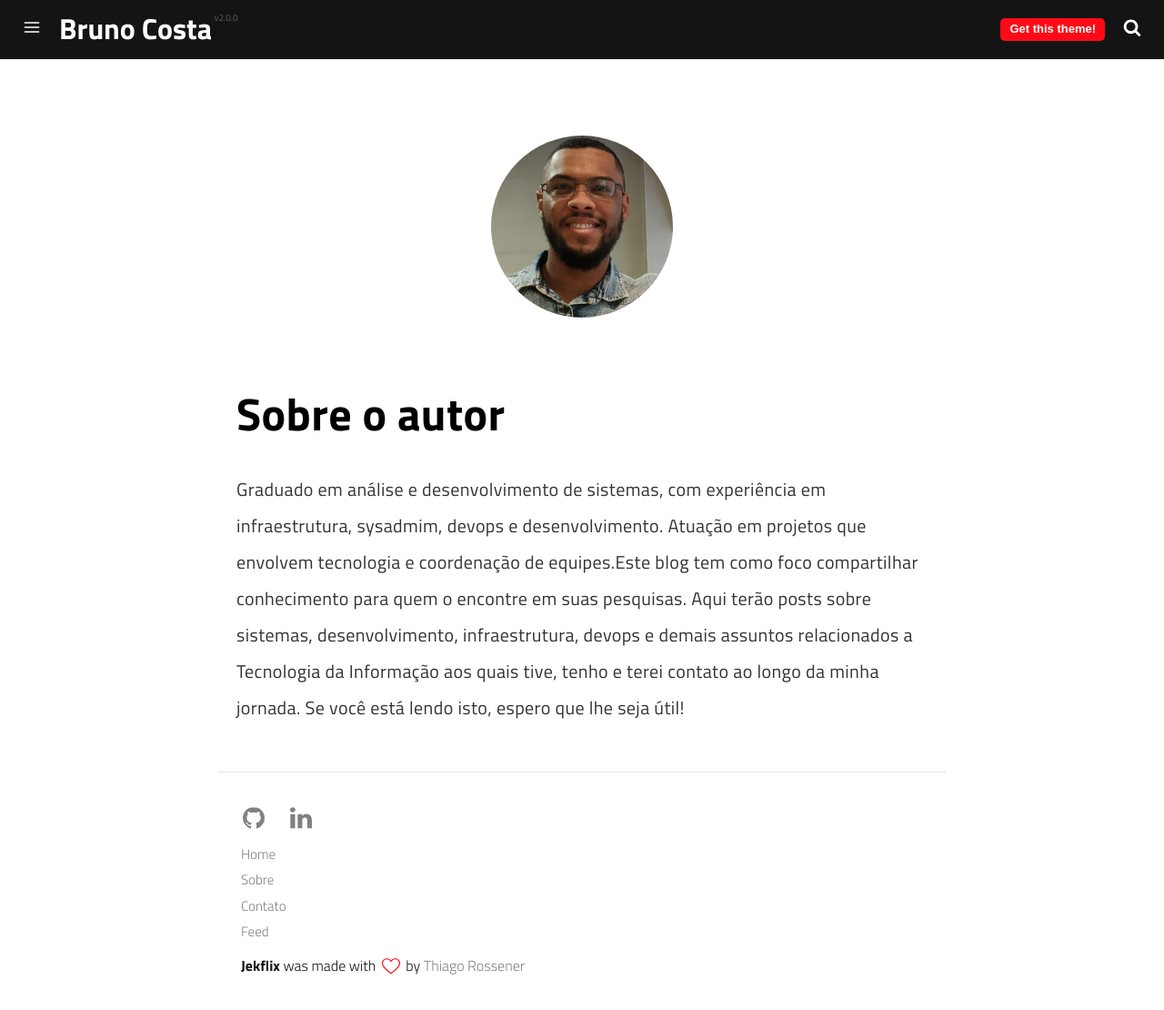
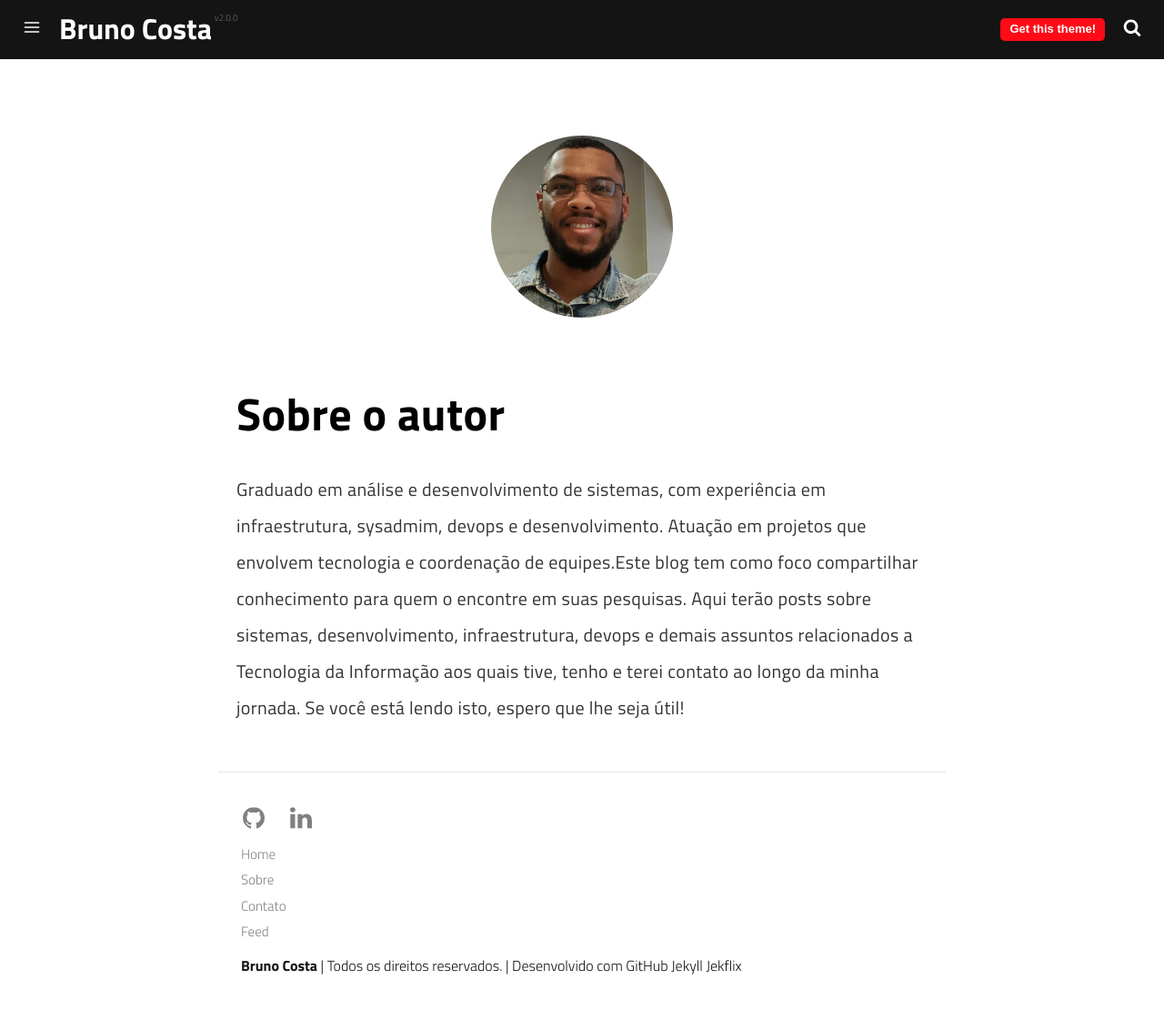
Before and after one commit to bhenriquecs/brunocostablog.github.io, a Jekyll site: the page built from pages/about.md, in a window 1280 px wide and 1110 px high. Shown: the whole window at 91% size. Built offline with Jekyll 4.4.1, drawn with Linux system fonts in a browser that asks for light colours; a script that is not in the unit is left out.

Commit message:
Update footer.html

```diff
--- a/_includes/footer.html
+++ b/_includes/footer.html
@@ -35,7 +35,7 @@
     {% include links.html %}
 
     <p>
-      <span>Jekflix</span> was made with <svg class="love"><use xlink:href="#icon-heart"></use></svg> by <a href="https://rossener.com" target="_blank" class="creator">Thiago Rossener</a>
+      <span>Bruno Costa</span> | Todos os direitos reservados. | Desenvolvido com GitHub Jekyll Jekflix</a>
     </p>
 </footer>
 
```
